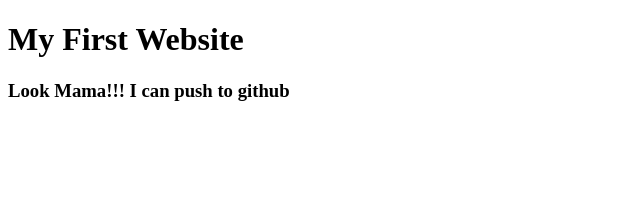
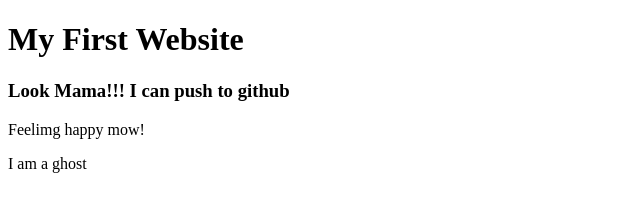
Before and after one commit to mishu7821/first_websiste, a plain HTML site: page index.html in a window 1280 px wide. Shown: the whole page, without its empty margins (0-640 px from the left). Drawn offline with Linux system fonts and the light colour scheme.

Commit message:
Ghost hunting

```diff
--- a/index.html
+++ b/index.html
@@ -8,5 +8,7 @@
 <body>
     <h1>My First Website</h1>
     <h3>Look Mama!!! I can push to github</h3>
+    <p>Feelimg happy mow!</p>
+    <p>I am a ghost</p>
 </body>
 </html>
```
